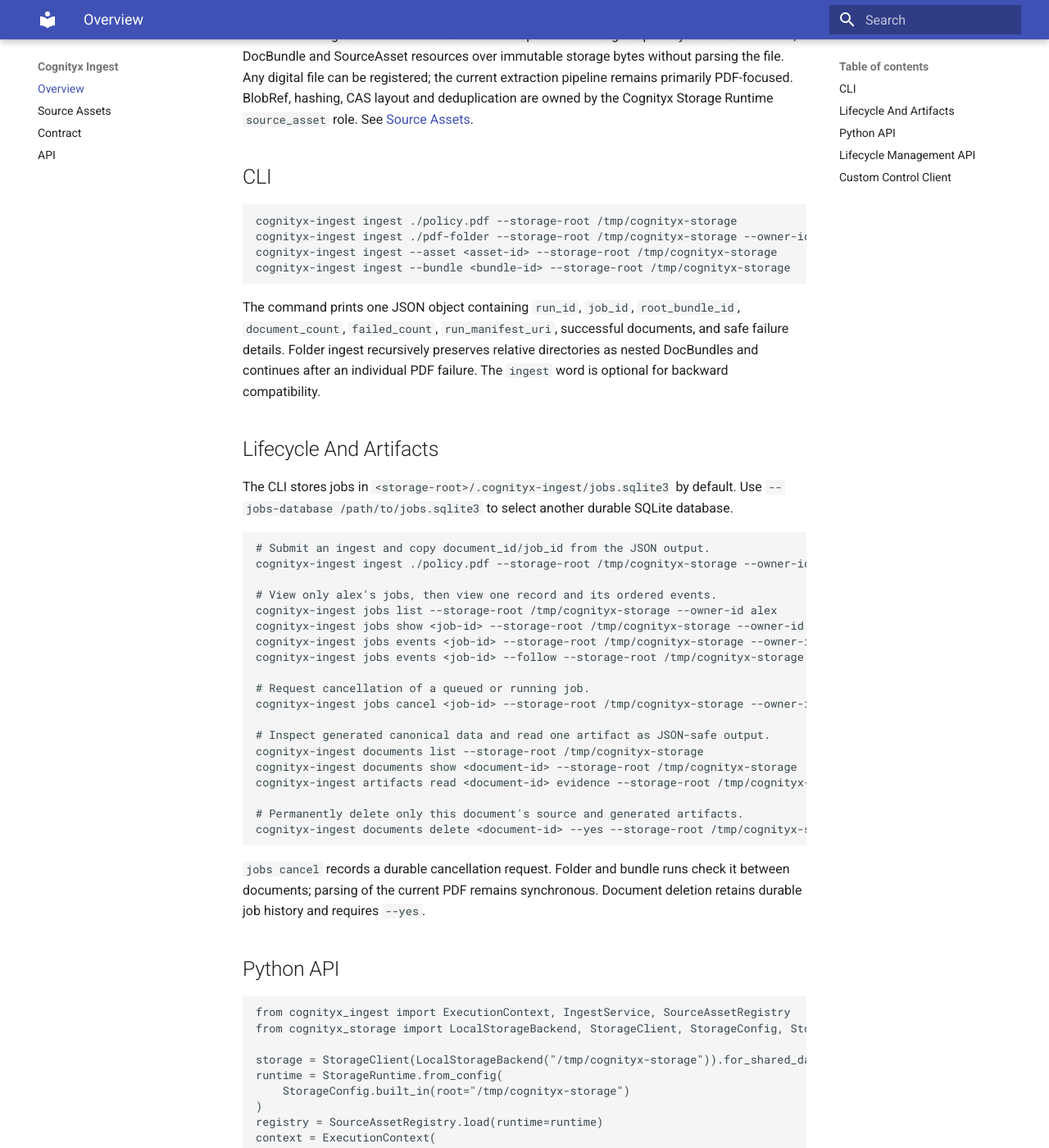
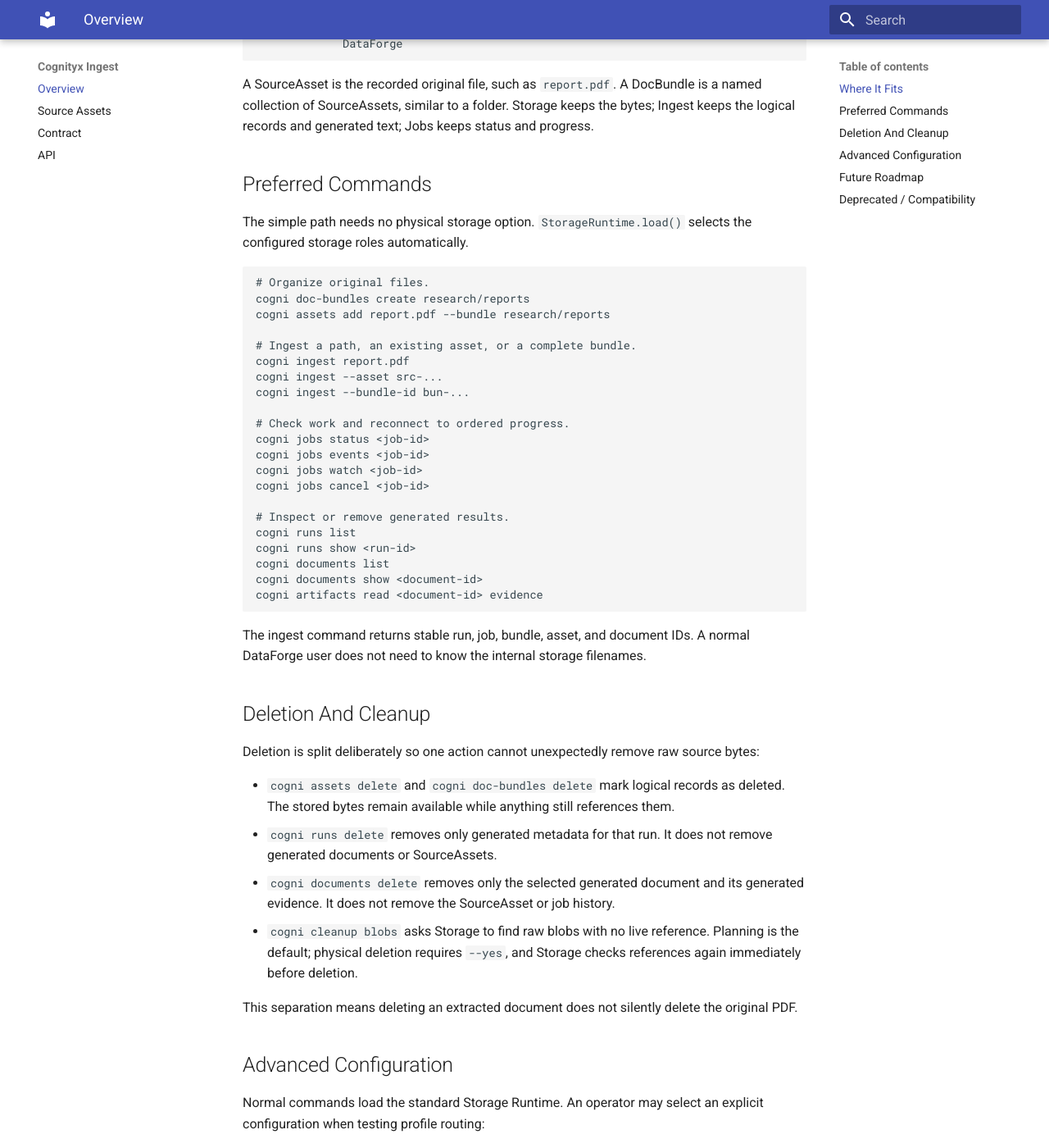
Before and after one commit to cognityx/cognityx-ingest, an MkDocs documentation site: the page built from docs/index.md, in a window 1280 px wide and 1400 px high, scrolled down 402 px. Shown: the whole window at 82% size. Built offline with MkDocs 1.6.1 and Material for MkDocs 9.7.7, drawn with Linux system fonts in a browser that asks for light colours; some of the changed text lies outside the part shown.

Commit message:
Complete cogni ingest lifecycle boundary (#4)

````diff
--- a/docs/contract.md
+++ b/docs/contract.md
@@ -46,6 +46,8 @@
 
 Deleting a document removes only its `ingest/documents/{document_id}/` storage
 tree through `cognityx-storage`; it does not erase durable job history.
+It also does not delete the SourceAsset Blob. Deleting a run removes only that
+run's generated metadata; documents and SourceAssets remain separate.
 
 ## SourceAsset registration boundary
 
@@ -56,6 +58,11 @@
 use the existing Context, Bundle and Source action strings for compatibility;
 physical Blob identity is not an authorization resource.
 
+Physical cleanup is Storage-owned. SourceAsset and DocBundle deletion first
+remove logical references; Storage garbage collection later plans candidates,
+checks live references again, and removes only unreferenced Blobs. A future
+always-running Storage cleanup service will automate this same safe process.
+
 The catalog tables and immutable metadata namespace retain the historical
 names `bundles`, `sources`, `source_id`, `bundle.json` and `source.json`.
 These are durable compatibility identifiers, not the canonical public domain
--- a/docs/index.md
+++ b/docs/index.md
@@ -1,141 +1,108 @@
 # Cognityx Ingest
 
-Ingest PDFs from paths or registered SourceAssets into canonical document
-artifacts prepared for DataForge.
+Cognityx Ingest turns PDFs into structured documents and page-level text. It
+also keeps a trace from every page back to the original registered file. That
+trace is technically called provenance.
 
-The deterministic pipeline registers source bytes, extracts page text,
-normalizes page sections and evidence, then persists artifacts through
-`cognityx-storage`. `cognityx-jobs` is optional for durable lifecycle events.
+## Where It Fits
 
-LLM assistance is optional and routed only through `cognityx-inference`.
-The optional `inference` package extra installs that client integration; normal
-PDF ingestion does not load a model runtime.
+```text
+file, folder, or existing SourceAsset
+                 ↓
+          Cognityx Ingest
+                 ↓
+ document + page evidence + stable IDs
+                 ↓
+             DataForge
+```
 
-SourceAsset registration is also available as a separate first-stage
-capability. It creates Context, DocBundle and SourceAsset resources over
-immutable storage bytes without parsing the file. Any digital file can be
-registered; the current extraction pipeline remains primarily PDF-focused.
-BlobRef, hashing, CAS layout and deduplication are owned by the Cognityx
-Storage Runtime `source_asset` role. See [Source Assets](sources.md).
+A SourceAsset is the recorded original file, such as `report.pdf`. A DocBundle
+is a named collection of SourceAssets, similar to a folder. Storage keeps the
+bytes; Ingest keeps the logical records and generated text; Jobs keeps status
+and progress.
 
-## CLI
+## Preferred Commands
+
+The simple path needs no physical storage option. `StorageRuntime.load()`
+selects the configured storage roles automatically.
 
 ```bash
-cognityx-ingest ingest ./policy.pdf --storage-root /tmp/cognityx-storage
-cognityx-ingest ingest ./pdf-folder --storage-root /tmp/cognityx-storage --owner-id alex
-cognityx-ingest ingest --asset <asset-id> --storage-root /tmp/cognityx-storage
-cognityx-ingest ingest --bundle <bundle-id> --storage-root /tmp/cognityx-storage
+# Organize original files.
+cogni doc-bundles create research/reports
+cogni assets add report.pdf --bundle research/reports
+
+# Ingest a path, an existing asset, or a complete bundle.
+cogni ingest report.pdf
+cogni ingest --asset src-...
+cogni ingest --bundle-id bun-...
+
+# Check work and reconnect to ordered progress.
+cogni jobs status <job-id>
+cogni jobs events <job-id>
+cogni jobs watch <job-id>
+cogni jobs cancel <job-id>
+
+# Inspect or remove generated results.
+cogni runs list
+cogni runs show <run-id>
+cogni documents list
+cogni documents show <document-id>
+cogni artifacts read <document-id> evidence
 ```
 
-The command prints one JSON object containing `run_id`, `job_id`,
-`root_bundle_id`, `document_count`, `failed_count`, `run_manifest_uri`,
-successful documents, and safe failure details. Folder ingest recursively
-preserves relative directories as nested DocBundles and continues after an
-individual PDF failure. The `ingest` word is optional for backward
-compatibility.
+The ingest command returns stable run, job, bundle, asset, and document IDs.
+A normal DataForge user does not need to know the internal storage filenames.
 
-## Lifecycle And Artifacts
+## Deletion And Cleanup
 
-The CLI stores jobs in `<storage-root>/.cognityx-ingest/jobs.sqlite3` by
-default. Use `--jobs-database /path/to/jobs.sqlite3` to select another durable
-SQLite database.
+Deletion is split deliberately so one action cannot unexpectedly remove raw
+source bytes:
+
+- `cogni assets delete` and `cogni doc-bundles delete` mark logical records as
+  deleted. The stored bytes remain available while anything still references
+  them.
+- `cogni runs delete` removes only generated metadata for that run. It does not
+  remove generated documents or SourceAssets.
+- `cogni documents delete` removes only the selected generated document and its
+  generated evidence. It does not remove the SourceAsset or job history.
+- `cogni cleanup blobs` asks Storage to find raw blobs with no live reference.
+  Planning is the default; physical deletion requires `--yes`, and Storage
+  checks references again immediately before deletion.
+
+This separation means deleting an extracted document does not silently delete
+the original PDF.
+
+## Advanced Configuration
+
+Normal commands load the standard Storage Runtime. An operator may select an
+explicit configuration when testing profile routing:
 
 ```bash
-# Submit an ingest and copy document_id/job_id from the JSON output.
-cognityx-ingest ingest ./policy.pdf --storage-root /tmp/cognityx-storage --owner-id alex
-
-# View only alex's jobs, then view one record and its ordered events.
-cognityx-ingest jobs list --storage-root /tmp/cognityx-storage --owner-id alex
-cognityx-ingest jobs show <job-id> --storage-root /tmp/cognityx-storage --owner-id alex
-cognityx-ingest jobs events <job-id> --storage-root /tmp/cognityx-storage --owner-id alex
-cognityx-ingest jobs events <job-id> --follow --storage-root /tmp/cognityx-storage --owner-id alex
-
-# Request cancellation of a queued or running job.
-cognityx-ingest jobs cancel <job-id> --storage-root /tmp/cognityx-storage --owner-id alex
-
-# Inspect generated canonical data and read one artifact as JSON-safe output.
-cognityx-ingest documents list --storage-root /tmp/cognityx-storage
-cognityx-ingest documents show <document-id> --storage-root /tmp/cognityx-storage
-cognityx-ingest artifacts read <document-id> evidence --storage-root /tmp/cognityx-storage
-
-# Permanently delete only this document's source and generated artifacts.
-cognityx-ingest documents delete <document-id> --yes --storage-root /tmp/cognityx-storage
+cogni ingest report.pdf --storage-config .cognityx/storage.toml
 ```
 
-`jobs cancel` records a durable cancellation request. Folder and bundle runs
-check it between documents; parsing of the current PDF remains synchronous.
-Document deletion retains durable job history and requires `--yes`.
+## Future Roadmap
 
-## Python API
+The following work is intentionally deferred:
 
-```python
-from cognityx_ingest import ExecutionContext, IngestService, SourceAssetRegistry
-from cognityx_storage import LocalStorageBackend, StorageClient, StorageConfig, StorageRuntime
+- Storage will gain an always-running cleanup service that periodically plans
+  and removes unreferenced blobs according to retention policy. It must use the
+  same reference checks and safe cleanup boundary as the current explicit
+  command; it will not make Ingest a blob owner.
+- Ingest may accept external object or web references without first copying the
+  bytes. This reference-only mode must define checksum, availability, and
+  permission guarantees before implementation.
+- Large folder runs may move to real distributed workers. The current engine is
+  synchronous and checks cancellation between documents; no worker framework is
+  introduced here.
 
-storage = StorageClient(LocalStorageBackend("/tmp/cognityx-storage")).for_shared_data()
-runtime = StorageRuntime.from_config(
-    StorageConfig.built_in(root="/tmp/cognityx-storage")
-)
-registry = SourceAssetRegistry.load(runtime=runtime)
-context = ExecutionContext(
-    run_id="run-123",
-    correlation_id="request-456",
-    principal_id="alex",
-    tenant_id="tenant-a",
-    scopes={"environment": "development"},
-)
-service = IngestService(storage, registry=registry)
-result = service.ingest("policy.pdf", context=context)
+## Deprecated / Compatibility
 
-print(result.document.document_id)
-print(result.usage.pages)
-for artifact in result.artifacts:
-    print(artifact.artifact_id, artifact.uri)
+The `cognityx-ingest` command, `sources` and `bundles` aliases, the short form
+without the `ingest` subcommand, `--bundle` for bundle ingestion, and
+`--storage-root` remain temporarily available. They emit compatibility
+warnings. New application documentation and scripts should use `cogni`,
+`assets`, `doc-bundles`, `--bundle-id`, and normal Storage Runtime loading.
 
-registered = registry.register_asset(context, "policy.pdf", bundle="legal")
-asset_result = service.ingest_asset(registered.asset_id, registry, context)
-```
-
-## Lifecycle Management API
-
-```python
-from cognityx_ingest import ExecutionContext, IngestManager
-from cognityx_jobs import JobRepository
-
-jobs = JobRepository("/tmp/cognityx-storage/.cognityx-ingest/jobs.sqlite3")
-manager = IngestManager(storage, jobs)
-context = ExecutionContext(run_id="run-789", correlation_id="request-999", principal_id="alex")
-
-for job in manager.list_jobs(context, owner_id="alex"):
-    print(job["job_id"], job["state"])
-
-details = manager.show_document(context, "pdf-0123456789abcdef")
-evidence_jsonl = manager.read_artifact(context, "pdf-0123456789abcdef", "evidence")
-
-# This is irreversible for the selected document artifacts only.
-manager.delete_document(context, "pdf-0123456789abcdef")
-```
-
-## Custom Control Client
-
-The local client allows standalone operation. A future deployment can replace
-it without changing the parser or canonical-document contract.
-
-```python
-from cognityx_ingest import ControlDecision, IngestService, UsageReport
-
-class CompanyControl:
-    def authorize(self, context, action, resource=None, request=None):
-        assert action in {"ingest.job.submit", "ingest.job.cancel", "ingest.result.read", "ingest.document.delete"}
-        return ControlDecision(allowed=True, limits={"max_document_size": 100_000_000})
-
-    def report_usage(self, context, usage: UsageReport):
-        print(usage.documents, usage.pages, usage.duration_ms)
-
-service = IngestService(storage, control=CompanyControl())
-result = service.ingest("policy.pdf", context=context)
-```
-
-`ControlDecision.allowed=False` raises `IngestAuthorizationError`. Currently,
-the service can enforce `max_document_size` and `max_pages`; policy evaluation
-remains outside this repository.
+The old `source.pdf` generated-artifact command is no longer valid. Raw source
+bytes live in the SourceAsset Blob and are inspected through `cogni assets`.
````
Also changed, not shown: README.md (+24 -68 lines), docs/sources.md (+33 -45 lines), pyproject.toml (+4 -4 lines), 4 other files.
